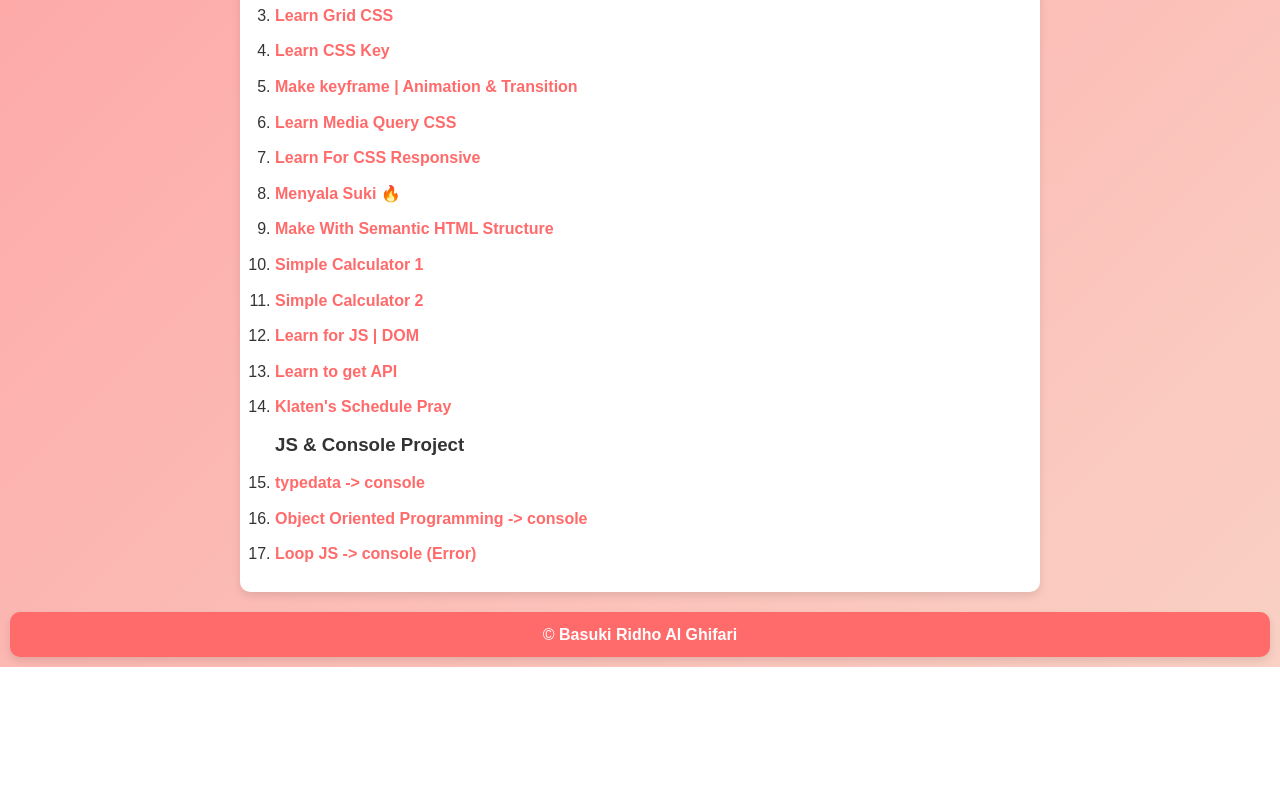
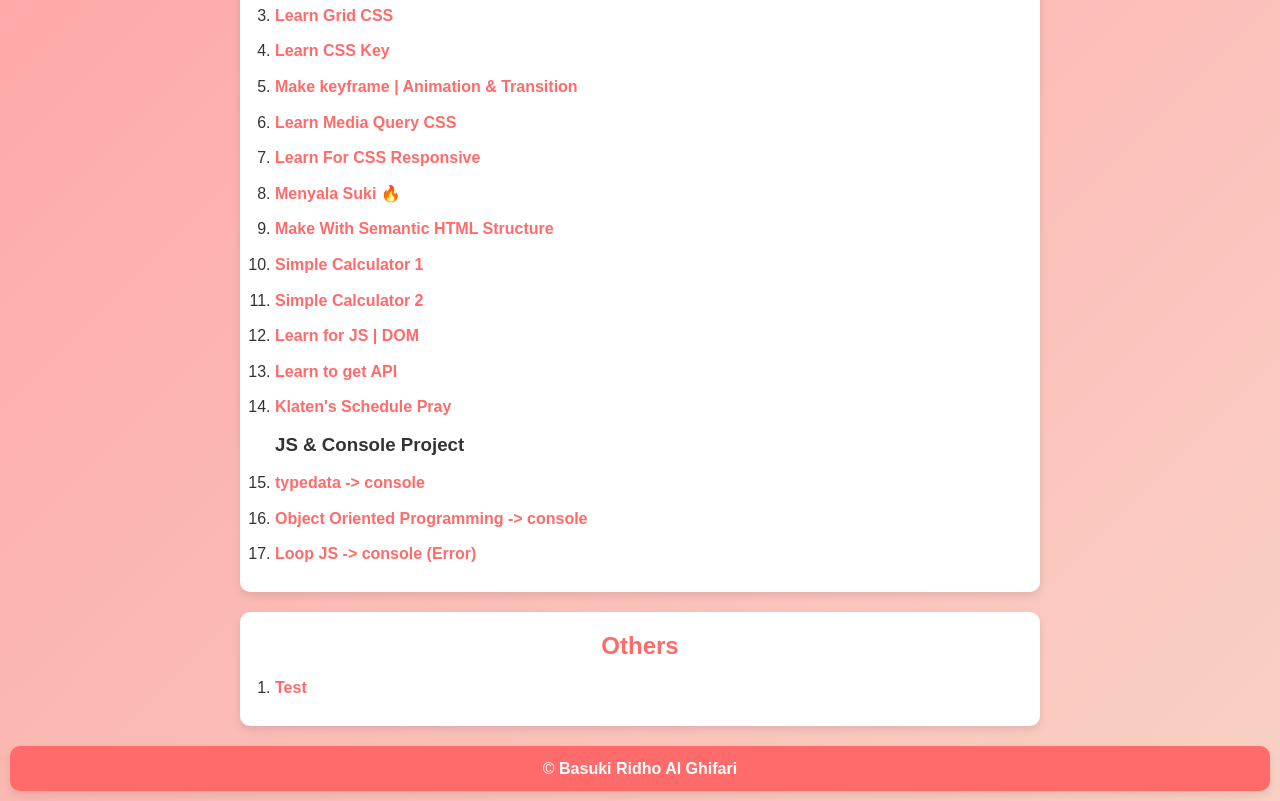
Before and after one commit to Ridhsuki/web-learning-archive, a plain HTML site: page index.html in a window 1280 px wide. Shown: the part 839-1640 px from the top of the page. Before the commit the page ends 1506 px from the top, so only its background shows below. Drawn offline with Linux system fonts and the light colour scheme.

Commit message:
test (add test href in index)

```diff
--- a/index.html
+++ b/index.html
@@ -48,7 +48,11 @@
               </li>
               <li><a href="praktek langsung.html">Practice for live</a></li>
               <li><a href="latihan css 3.html">IDK</a></li>
-              <li><a href="Latihan Multipage Library ITSI/index.html">Klaten's Library Website</a></li>
+              <li>
+                <a href="Latihan Multipage Library ITSI/index.html"
+                  >Klaten's Library Website</a
+                >
+              </li>
             </ol>
           </div>
         </article>
@@ -111,6 +115,14 @@
             </ol>
           </div>
         </article>
+        <article>
+          <div class="projects2">
+            <h2>Others</h2>
+            <ol>
+              <li><a href="hello-world.html">Test</a></li>
+            </ol>
+          </div>
+        </article>
       </div>
     </main>
     <footer>
```
